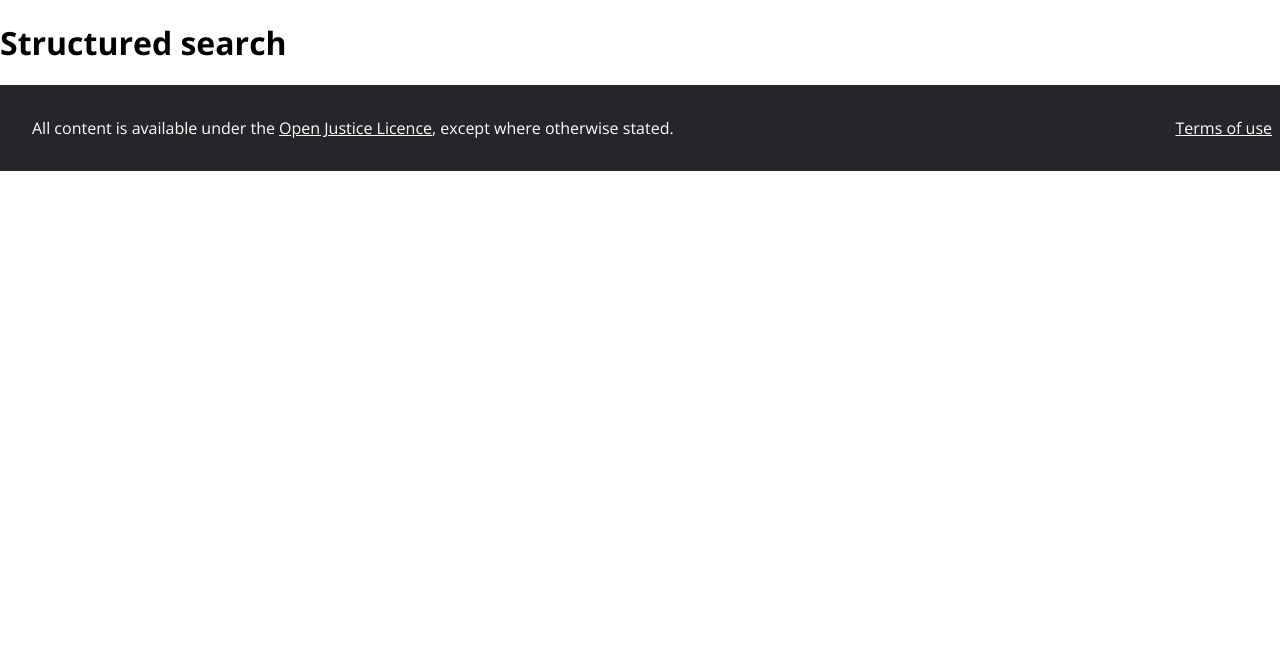
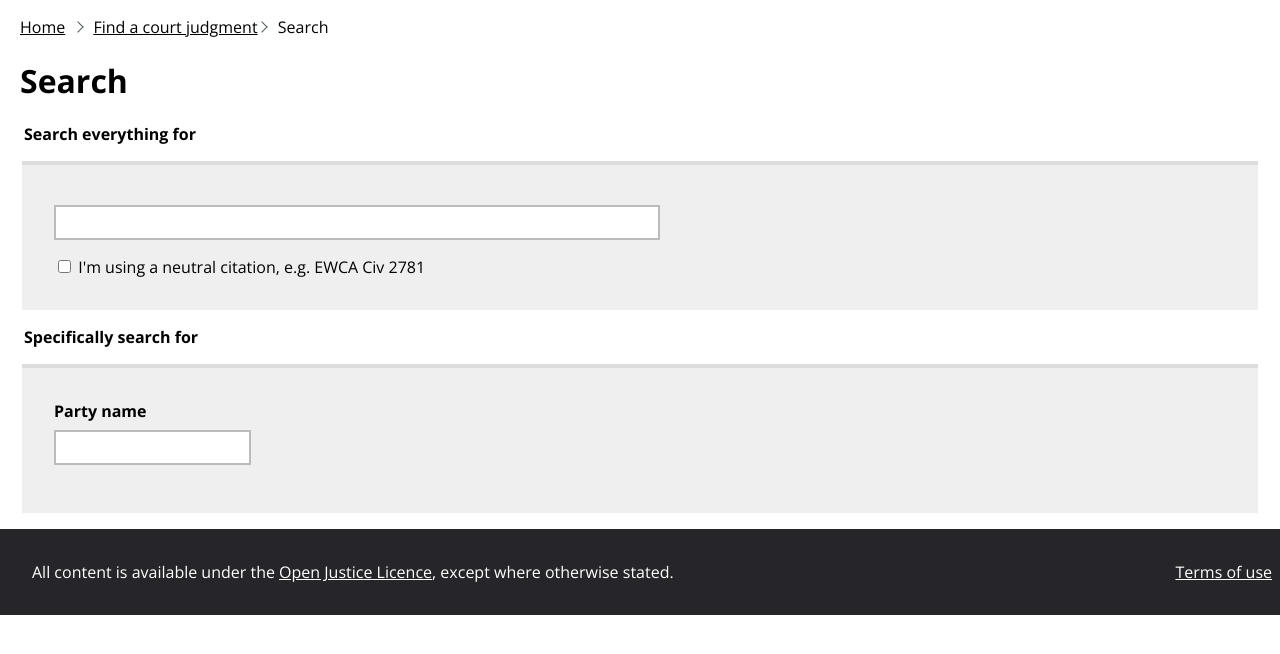
Before and after one commit to nationalarchives/ds-caselaw-frontend-prototype, a Flask app: page /structured-search in a window 1280 px wide. Shown: the part 113-767 px from the top of the page. Run offline with Flask 2, Linux system fonts and the light colour scheme; style sheets or scripts are compiled from the project's sources.

Commit message:
Structured search UI start
This is an interim commit with work started on the UI for structured
search.

```diff
--- a/app/static/styles/src/includes/_mixins.scss
+++ b/app/static/styles/src/includes/_mixins.scss
@@ -70,3 +70,14 @@
     outline-color: $color__white;
   }
 }
+
+@mixin text_field {
+  border: 2px solid $color__dark-grey;
+  padding: calc($spacer__unit / 2);
+  margin-bottom: $spacer__unit;
+  margin-top: calc($spacer__unit / 2);
+
+  &:focus {
+    @include focus-default
+  }
+}
--- a/app/static/styles/src/includes/_search.scss
+++ b/app/static/styles/src/includes/_search.scss
@@ -34,15 +34,10 @@
   }
 
   &__search-field {
-    border: 2px solid $color__dark-grey;
-    padding: calc($spacer__unit / 2);
+    @include text_field;
     display: block;
     margin: auto;
     width: 50%;
-
-    &:focus {
-      @include focus-default
-    }
   }
 
   &__submit-button {
--- a/app/static/styles/src/includes/_structured_search.scss
+++ b/app/static/styles/src/includes/_structured_search.scss
@@ -0,0 +1,41 @@
+.structured-search {
+  &__container {
+    @include container
+  }
+
+  &__panel {
+    background-color: $color__light-grey;
+    border-top: 0.31rem solid $color__grey;
+    padding: calc($spacer__unit * 2);
+    margin-top: $spacer__unit;
+    margin-bottom: $spacer__unit;
+  }
+
+  &__full-text-label {
+    @include sr-only;
+  }
+
+  &__full-text-input {
+    @include text_field;
+    width: 50%;
+  }
+
+  &__party-name-label {
+    font-weight: bold;
+  }
+
+  &__party-name-input {
+    @include text_field;
+  }
+
+  fieldset {
+    border: none;
+    padding: 0;
+  }
+
+  legend {
+    font-weight: bold;
+  }
+
+
+}
--- a/app/static/styles/src/main.scss
+++ b/app/static/styles/src/main.scss
@@ -7,6 +7,7 @@
 @import "includes/recent_judments";
 @import "includes/browse_by_court";
 @import "includes/links";
+@import "includes/structured_search";
 @import "includes/phase_banner";
 @import "includes/footer";
 @import "includes/header";
--- a/app/templates/structured_search.html
+++ b/app/templates/structured_search.html
@@ -1,5 +1,41 @@
 {% extends "layout.html" %}
 
 {% block content %}
-    <h1>Structured search</h1>
+    <div class="breadcrumb">
+        <div class="breadcrumb__container">
+            <ul>
+                <li><a href="https://www.nationalarchives.gov.uk">Home</a></li>
+                <li><a href="/">Find a court judgment</a></li>
+                <li>Search</li>
+            </ul>
+        </div>
+    </div>
+    <form action="/search" role="search">
+        <div class="structured-search">
+            <div class="structured-search__container">
+                <h1>Search</h1>
+                <fieldset>
+                    <legend>Search everything for</legend>
+                    <div class="structured-search__panel">
+                        <label for="full_text" class="structured-search__full-text-label">Search term</label>
+                        <input type="text" name="full_text" id="full_text" class="structured-search__full-text-input">
+                        <div>
+                            <input type="checkbox" name="neutral_citation" id="neutral_citation">
+                            <label for="neutral_citation">I'm using a neutral citation<span>, e.g. EWCA Civ 2781</span></label>
+                        </div>
+                    </div>
+                </fieldset>
+                <fieldset>
+                    <legend>Specifically search for</legend>
+                    <div class="structured-search__panel">
+                        <div>
+                            <label for="party_name" class="structured-search__party-name-label">Party name</label>
+                        </div>
+                        <input type="text" name="party_name" id="party_name"
+                               class="structured-search__party-name-input">
+                    </div>
+                </fieldset>
+            </div>
+        </div>
+    </form>
 {% endblock %}
```
